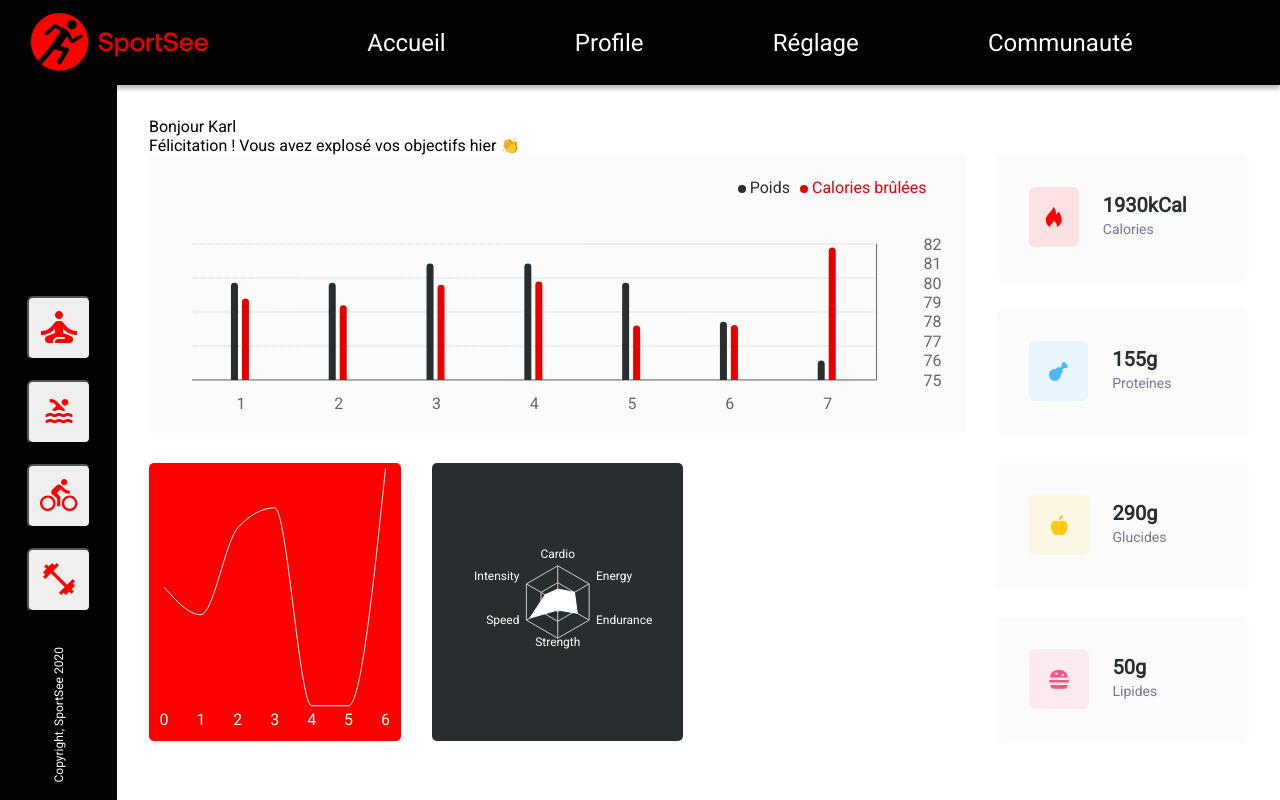
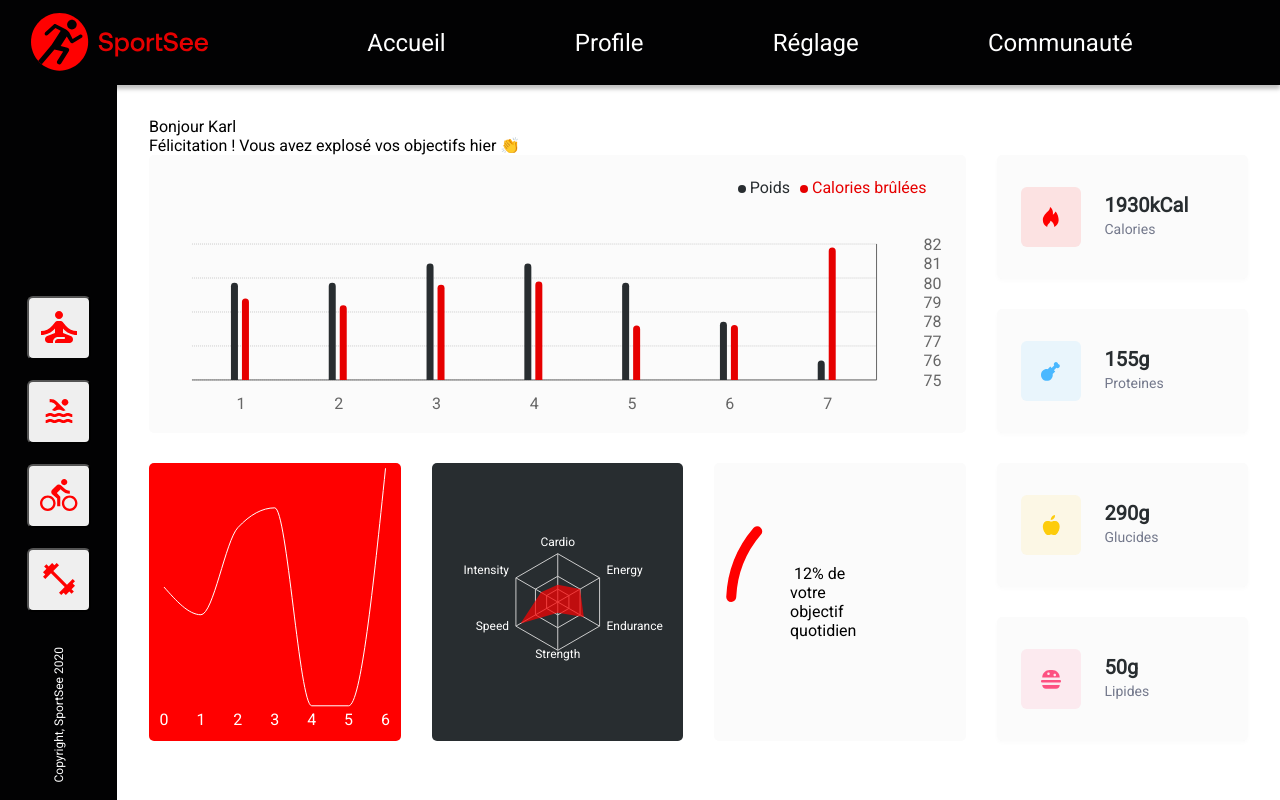
Before and after one commit to k-mazats/MazatsKevin_12_04082021, a React (Create React App) app: page / in a window 1280 px wide. Built offline with nearby package versions, Linux system fonts and the light colour scheme.

Commit message:
basic today score integration

```diff
--- a/src/components/ProfileKeyStats/KeyStat/KeyStat.css
+++ b/src/components/ProfileKeyStats/KeyStat/KeyStat.css
@@ -4,35 +4,42 @@
 	box-shadow: 0px 2px 4px 0px #00000005;
 	display: flex;
 	height: 124px;
-	padding: 32px;
+	align-items: center;
 }
 .profile-key-stats__stat-icon {
-	width: 60px;
+	min-width: 60px;
 	height: 60px;
 	border-radius: 6px;
 	display: flex;
 	justify-content: center;
 	align-items: center;
-  margin-right: 24px;
+	margin: 0 24px;
 }
 .profile-key-stats__stat-infos {
 	display: flex;
 	align-content: center;
 	flex-wrap: wrap;
+	width: calc(100% - 108px);
 }
 .profile-key-stats__stat-count {
+	width: 100%;
 	font-size: 20px;
-
 	font-weight: 700;
 	line-height: 24px;
 	color: #282d30;
 	width: 100%;
+	white-space: nowrap;
+	overflow: hidden;
+	text-overflow: ellipsis;
 }
 .profile-key-stats__stat-name {
+	width: 100%;
 	font-size: 14px;
-
 	font-weight: 500;
 	line-height: 24px;
 	color: #74798c;
 	width: 100%;
+	white-space: nowrap;
+	overflow: hidden;
+	text-overflow: ellipsis;
 }
--- a/src/components/ProfilePage/ProfilePage.css
+++ b/src/components/ProfilePage/ProfilePage.css
@@ -7,10 +7,10 @@
 .profile-stats {
 	width: 100%;
 	display: grid;
-	grid-template-columns: repeat(4, 1fr);
+	grid-template-columns: repeat(4, minmax(0, 1fr));
 	/* grid-template-rows: repeat(4, minmax(124px, 1fr) ); */
 	row-gap: 30px;
 	column-gap: 31px;
-  /* flex: 1; */
+	/* flex: 1; */
 	grid-template-rows: repeat(4, 124px);
 }
--- a/src/components/ProfilePage/ProfilePage.js
+++ b/src/components/ProfilePage/ProfilePage.js
@@ -1,9 +1,11 @@
 import './ProfilePage.css';
+
 import ProfileHeader from '../ProfileHeader/ProfileHeader';
 import ProfileKeyStats from '../ProfileKeyStats/ProfileKeyStats';
 import ProfileDaily from '../ProfileDaily/ProfileDaily';
 import ProfileAverage from '../ProfileAverage/ProfileAverage';
 import ProfilePerformances from '../ProfilePerformances/ProfilePerformances';
+import ProfileScore from '../ProfileScore/ProfileScore';
 
 import { USER_MAIN_DATA, USER_ACTIVITY, USER_AVERAGE_SESSIONS, USER_PERFORMANCE } from '../../api/mocks/user';
 
@@ -16,6 +18,7 @@ const ProfilePage = () => {
 				<ProfileDaily dailyActivity={USER_ACTIVITY}></ProfileDaily>
 				<ProfileAverage averageSessions={USER_AVERAGE_SESSIONS}></ProfileAverage>
 				<ProfilePerformances performances={USER_PERFORMANCE}></ProfilePerformances>
+				<ProfileScore user={USER_MAIN_DATA}></ProfileScore>
 			</div>
 		</div>
 	);
--- a/src/components/ProfilePerformances/ProfilePerformances.js
+++ b/src/components/ProfilePerformances/ProfilePerformances.js
@@ -1,3 +1,4 @@
+import { useEffect, useState } from 'react';
 import {
 	Radar,
 	RadarChart,
@@ -7,20 +8,38 @@ import {
 	ResponsiveContainer,
 } from 'recharts';
 
-import './ProfilePerformances.css'
+import './ProfilePerformances.css';
 
 const ProfilePerformances = (props) => {
+	const [outerRadius, setOuterRadius] = useState();
 	const getKind = (kindId) => {
-		const kind = props.performances.kind[kindId]
+		const kind = props.performances.kind[kindId];
 		return kind.charAt(0).toUpperCase() + kind.slice(1);
-	}
+	};
+	const getOuterRadius = () => {
+		if (window.matchMedia('(max-width: 1250px)').matches) {
+			setOuterRadius('35%');
+		} else if (window.matchMedia('(max-width: 1450px)').matches) {
+			setOuterRadius('40%');
+		} else if (window.matchMedia('(max-width: 1550px)').matches) {
+			setOuterRadius('50%');
+		} else if (window.matchMedia('(max-width: 1650px)').matches) {
+			setOuterRadius('70%');
+		} else{
+			setOuterRadius('80%');
+		}
+	};
+	useEffect(() => {
+		getOuterRadius();
+		window.addEventListener('resize', getOuterRadius);
+	}, []);
 	return (
 		<div className="profile-performances">
 			<ResponsiveContainer>
 				<RadarChart
 					// cx="50%"
 					// cy="50%"
-					outerRadius="30%"
+					outerRadius={outerRadius}
 					data={props.performances.data}
 				>
 					<PolarGrid />
@@ -29,7 +48,7 @@ const ProfilePerformances = (props) => {
 						stroke="#FFFFFF"
 						tickLine={false}
 						axisLine={false}
-						tick={{fontSize: 12, lineHeight: 24}}
+						tick={{ fontSize: 12, lineHeight: 24 }}
 						tickFormatter={getKind}
 					/>
 					<PolarRadiusAxis
@@ -38,12 +57,16 @@ const ProfilePerformances = (props) => {
 						tick={false}
 						axisLine={false}
 					/>
-					<Radar dataKey="value" stroke="#FFFFFF" fill="#FFFFFF" />
+					<Radar
+						dataKey="value"
+						fill="#FF0101
+"
+						fillOpacity={0.7}
+					/>
 				</RadarChart>
 			</ResponsiveContainer>
 		</div>
 	);
 };
 
-
 export default ProfilePerformances;
--- /dev/null
+++ b/src/components/ProfileScore/ProfileScore.css
@@ -0,0 +1,7 @@
+.profile-score{
+  border-radius: 5px;
+  background: #FBFBFB;
+  box-shadow: 0px 2px 4px 0px rgba(0, 0, 0, 0,02);
+  grid-row: 3 / span 2;
+  grid-column: 3;
+}
--- /dev/null
+++ b/src/components/ProfileScore/ProfileScore.js
@@ -0,0 +1,47 @@
+import {
+	RadialBarChart,
+  PolarAngleAxis,
+	RadialBar,
+	Legend,
+	ResponsiveContainer,
+} from 'recharts';
+
+import './ProfileScore.css';
+
+const ProfileScore = (props) => {
+  const getLegend = (value, entry, index) => {
+    return `${entry.payload.todayScore * 100}% de votre objectif quotidien`;
+  };
+	return (
+		<div className="profile-score">
+			<ResponsiveContainer>
+				<RadialBarChart
+					innerRadius="90%"
+					outerRadius="100%"
+					barSize={10}
+					data={[props.user]}
+					startAngle={180}
+					endAngle={-180}
+					// data={[{ todayScore: 0 }, props.user, { todayScore: 1 }]}
+				>
+					<PolarAngleAxis
+						type="number"
+						domain={[0, 1]}
+						angleAxisId={0}
+						tick={false}
+					/>
+					<RadialBar
+						clockWise
+						dataKey="todayScore"
+						cornerRadius={5}
+						fill="
+#FF0000"
+					/>
+					<Legend formatter={getLegend} iconSize={0} layout="vertical" verticalAlign="middle" width={100}/>
+				</RadialBarChart>
+			</ResponsiveContainer>
+		</div>
+	);
+};
+
+export default ProfileScore;
```
